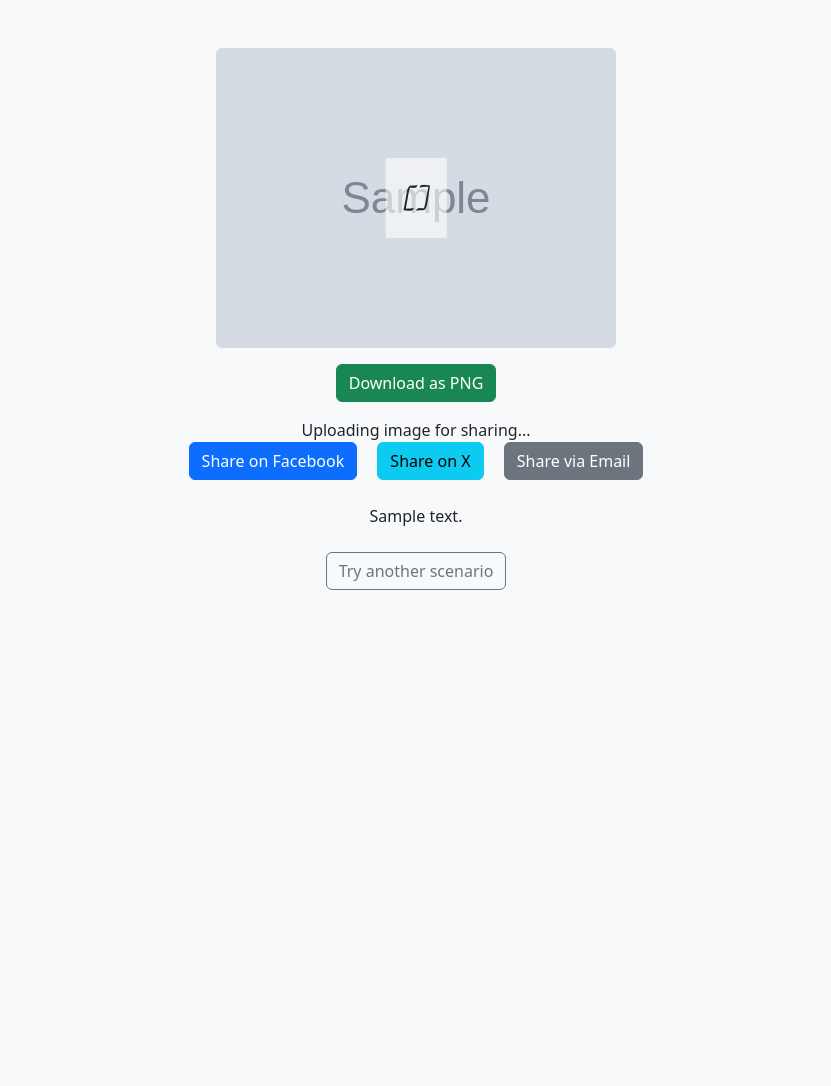
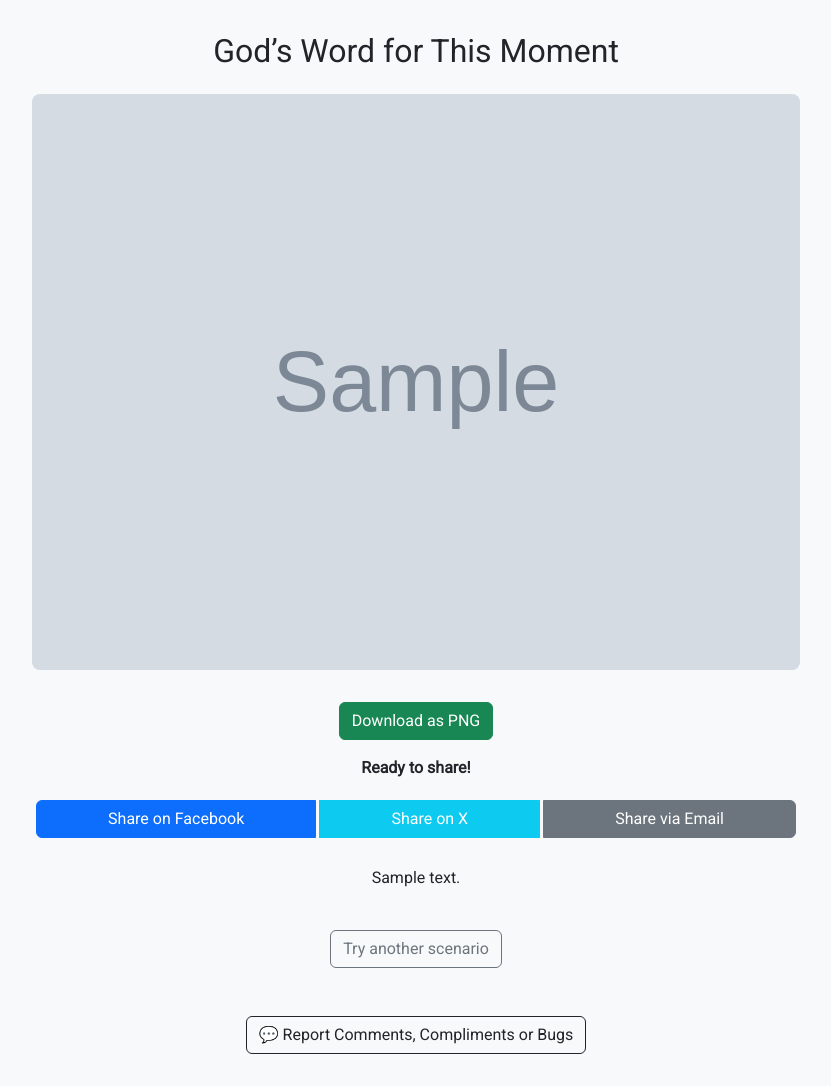
Before and after one commit to billsantry/scripturescape, a Flask app: template templates/result.html in a window 1280 px wide. Shown: the whole page, without its empty margins (224-1055 px from the left). Before the commit the page ends 590 px from the top, so only its background shows below. Run offline with Flask 3, Linux system fonts and the light colour scheme; the template is opened without the code that fills it: most values are stand-ins (such as "Sample title", 1, 10 or a date in 2020); grey boxes marked "Sample" are stand-in pictures; some libraries are stand-ins or nearby versions.

Commit message:
Updated font stack to Roboto and added feedback button

```diff
--- a/templates/result.html
+++ b/templates/result.html
@@ -2,65 +2,72 @@
 <html lang="en">
 <head>
   <meta charset="utf-8">
-  <title>Your ScriptureScape</title>
+  <title>ScriptureScape - Result</title>
   <meta name="viewport" content="width=device-width, initial-scale=1">
-  <meta property="og:title" content="Your ScriptureScape">
-  <meta property="og:description" content="{{ verse }}">
-  <meta property="og:image" content="{{ request.url_root.rstrip('/') }}{{ image_url }}">
+  <!-- Google Fonts: Roboto -->
+  <link href="https://fonts.googleapis.com/css2?family=Roboto&display=swap" rel="stylesheet">
+  <!-- Bootstrap -->
   <link href="https://cdn.jsdelivr.net/npm/bootstrap@5.3.0/dist/css/bootstrap.min.css" rel="stylesheet">
-  <link href="https://fonts.googleapis.com/css2?family=Dancing+Script:wght@700&display=swap" rel="stylesheet">
-  <script src="https://html2canvas.hertzen.com/dist/html2canvas.min.js"></script>
   <style>
-    .image-container { position: relative; display: inline-block; }
-    .overlay { position: absolute; top:50%; left:50%; transform: translate(-50%,-50%); background: rgba(255,255,255,0.6); padding:1rem; font-family:'Dancing Script',cursive; font-size:2rem; }
-    .share-buttons a { margin: 0 .5rem; }
+    body {
+      background-color: #f8f9fa;
+      font-family: 'Roboto', Helvetica, Arial, sans-serif;
+    }
+    .container {
+      max-width: 800px;
+      padding: 2rem 1rem;
+    }
+    .poster-img {
+      width: 100%;
+      border-radius: 0.5rem;
+      margin-bottom: 1rem;
+    }
+    .btn-group .btn {
+      margin: 0.25rem;
+    }
+    #download-btn {
+      margin: 1rem 0;
+    }
+    @media (max-width: 576px) {
+      .btn-group {
+        flex-direction: column;
+        align-items: stretch;
+      }
+      .btn-group .btn {
+        width: 100%;
+      }
+    }
   </style>
 </head>
-<body class="text-center p-5 bg-light">
-  <div class="container">
-    <div class="image-container mb-3" id="capture-area">
-      <img src="{{ image_url }}" class="img-fluid rounded" alt="Scripture Illustration">
-      <div class="overlay">{{ verse }}</div>
+<body class="bg-light">
+  <div class="container text-center">
+    <h2 class="mb-4">God’s Word for This Moment</h2>
+
+    <img src="{{ image_url }}" alt="Watercolor Verse Poster" class="poster-img">
+
+    <a href="{{ image_url }}" download class="btn btn-success" id="download-btn">Download as PNG</a>
+
+    <p><strong>Ready to share!</strong></p>
+    <div class="btn-group d-flex justify-content-center flex-wrap">
+      <a href="#" class="btn btn-primary">Share on Facebook</a>
+      <a href="#" class="btn btn-info text-white">Share on X</a>
+      <a href="mailto:?subject=ScriptureScape&body={{ image_url }}" class="btn btn-secondary">Share via Email</a>
     </div>
-      <div>
-    <button id="download-btn" class="btn btn-success mb-3">Download as PNG</button>
-          </div>
-    <div id="imgur-status">Uploading image for sharing...</div>
-    <div class="share-buttons mb-4">
-      <a id="fb-share" href="#" class="btn btn-primary" target="_blank">Share on Facebook</a>
-      <a id="tw-share" href="#" class="btn btn-info" target="_blank">Share on X</a>
-      <a id="email-share" href="#" class="btn btn-secondary" target="_blank">Share via Email</a>
+
+    <p class="mt-4">{{ commentary }}</p>
+
+    <form action="/" method="get">
+      <button type="submit" class="btn btn-outline-secondary mt-4">Try another scenario</button>
+    </form>
+
+    <!-- Report Comments or Bugs -->
+    <div class="mt-5">
+      <a href="mailto:billsantry@gmail.com?subject=ScriptureScape%20Feedback" class="btn btn-outline-dark">
+        💬 Report Comments, Compliments or Bugs
+      </a>
     </div>
-    <p class="fw-normal mb-4">{{ commentary }}</p>
-    <a href="/" class="btn btn-outline-secondary">Try another scenario</a>
   </div>
-  <script>
-    const IMGUR_CLIENT_ID='{{ imgur_client_id }}', verseText=`{{ verse }}`;
-    const cap=document.getElementById('capture-area');
-    document.getElementById('download-btn').addEventListener('click',async()=>{
-      const canvas=await html2canvas(cap,{backgroundColor:null});
-      const link=document.createElement('a');link.download='scripturescape.png';link.href=canvas.toDataURL();document.body.append(link);link.click();link.remove();
-    });
-    window.addEventListener('load',async()=>{
-      const canvas=await html2canvas(cap,{backgroundColor:null});
-      const b64=canvas.toDataURL().split(',')[1];
-      const resp=await fetch('https://api.imgur.com/3/image',{
-        method:'POST',
-        headers: {
-          Authorization:'Client-ID '+IMGUR_CLIENT_ID,
-          'Content-Type':'application/json'
-        },
-        body:JSON.stringify({image:b64,type:'base64'})
-      });
-      const j=await resp.json();
-      if(j.success){const u=encodeURIComponent(j.data.link);
-        document.getElementById('imgur-status').textContent='Ready to share!';
-        document.getElementById('fb-share').href=`https://www.facebook.com/sharer/sharer.php?u=${u}`;
-        document.getElementById('tw-share').href=`https://twitter.com/intent/tweet?url=${u}&text=${encodeURIComponent(verseText)}`;
-        document.getElementById('email-share').href=`mailto:?subject=Your ScriptureScape&body=${encodeURIComponent(verseText)}%0A${u}`;
-      } else document.getElementById('imgur-status').textContent='Upload failed.';
-    });
-  </script>
+
   <script src="https://cdn.jsdelivr.net/npm/bootstrap@5.3.0/dist/js/bootstrap.bundle.min.js"></script>
 </body>
 </html>
```
Also changed, not shown: templates/index.html (+41 -24 lines).
